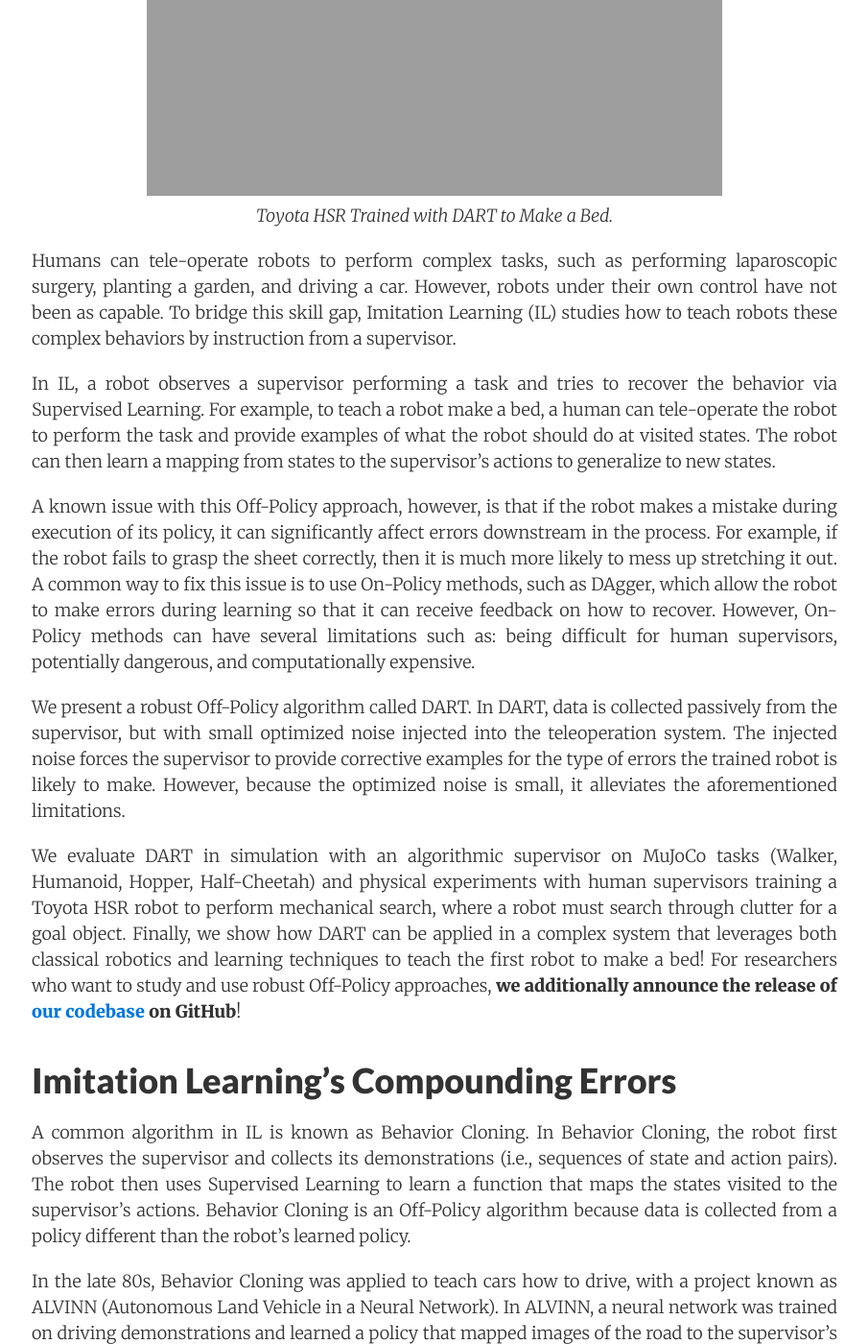
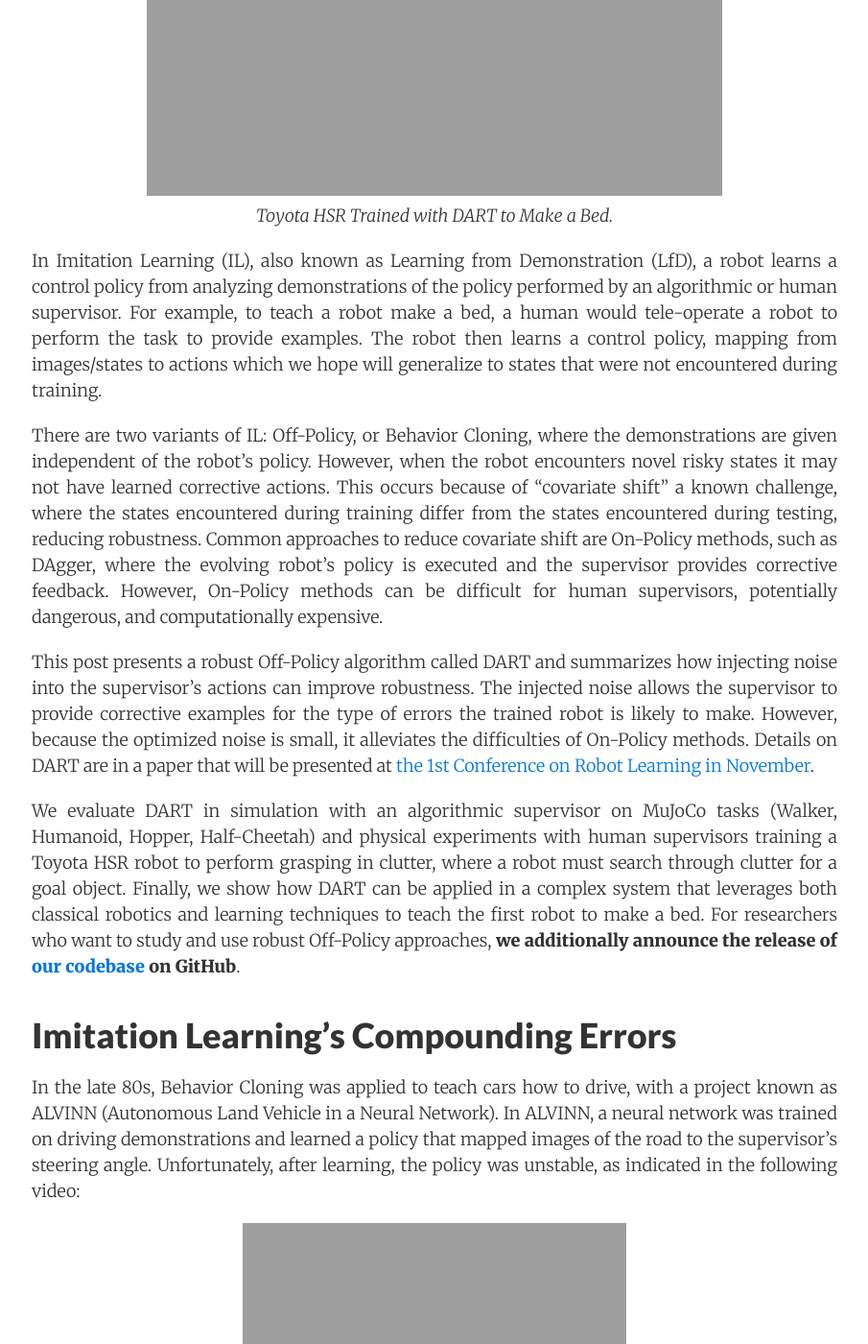
Before and after one commit to bairblog/bairblog.github.io, a Jekyll site: the page built from _posts/2017-10-26-dart.md, in a window 1280 px wide and 1400 px high, scrolled down 766 px. Shown: the whole window at 96% size, without its empty margins (187-1092 px from the left). Built offline with Jekyll 4.4.1, drawn with Linux system fonts in a browser that asks for light colours; nearby versions of some CDN libraries; formulas are drawn with MathJax 3; some of the changed text lies outside the part shown.

Commit message:
last minute changes to DART post

```diff
--- a/_posts/2017-10-26-dart.md
+++ b/_posts/2017-10-26-dart.md
@@ -17,57 +17,48 @@ Toyota HSR Trained with DART to Make a Bed.
 </i>
 </p>
 
-Humans can tele-operate robots to perform complex tasks, such as performing
-laparoscopic surgery, planting a garden, and driving a car. However, robots
-under their own control have not been as capable. To bridge this skill gap,
-Imitation Learning (IL) studies how to teach robots these complex behaviors by
-instruction from a supervisor.
+In Imitation Learning (IL), also known as Learning from Demonstration (LfD), a
+robot learns a control policy from analyzing demonstrations of the policy
+performed by an algorithmic or human supervisor. For example, to teach a robot
+make a bed, a human would tele-operate a robot to perform the task to provide
+examples.  The robot then learns a control policy, mapping from images/states to
+actions which we hope will generalize to states that were not encountered during
+training.
 
-In IL, a robot observes a supervisor performing a task and tries to recover
-the behavior via Supervised Learning. For example, to teach a robot make a
-bed, a human can tele-operate the robot to perform the task and provide
-examples of what the robot should do at visited states. The robot can then
-learn a mapping from states to the supervisor’s actions to generalize to new
-states.
+There are two variants of IL: Off-Policy, or Behavior Cloning, where the
+demonstrations are given independent of the robot's policy.  However, when the
+robot encounters novel risky states it may not have learned corrective actions.
+This occurs because of "covariate shift"  a known challenge, where the states
+encountered during training differ from the states encountered during testing,
+reducing robustness. Common approaches to reduce covariate shift are On-Policy
+methods, such as DAgger, where the evolving robot's policy is executed and the
+supervisor provides corrective feedback. However, On-Policy methods can be
+difficult for human supervisors, potentially dangerous, and computationally
+expensive.
 
-A known issue with this Off-Policy approach, however, is that if the robot
-makes a mistake during execution of its policy, it can significantly affect
-errors downstream in the process. For example, if the robot fails to grasp the
-sheet correctly, then it is much more likely to mess up stretching it out. A
-common way to fix this issue is to use On-Policy methods, such as DAgger,
-which allow the robot to make errors during learning so that it can receive
-feedback on how to recover. However, On-Policy methods can have several
-limitations such as: being difficult for human supervisors, potentially
-dangerous, and computationally expensive.
-
-We present a robust Off-Policy algorithm called DART. In DART, data is
-collected passively from the supervisor, but with small optimized noise
-injected into the teleoperation system. The injected noise forces the
-supervisor to provide corrective examples for the type of errors the trained
-robot is likely to make.  However, because the optimized noise is small, it
-alleviates the aforementioned limitations.
+This post presents a robust Off-Policy algorithm called DART and summarizes how
+injecting noise into the supervisor's actions can improve robustness. The
+injected noise allows the supervisor to provide corrective examples for the type
+of errors the trained robot is likely to make. However, because the optimized
+noise is small, it alleviates the difficulties of On-Policy methods. Details on
+DART are in a paper that will be presented at <a
+href="http://www.robot-learning.org/">the 1st Conference on Robot Learning in
+November</a>.
 
 We evaluate DART in  simulation with an algorithmic supervisor on MuJoCo tasks
 (Walker, Humanoid, Hopper, Half-Cheetah) and physical experiments with human
-supervisors training a Toyota HSR robot to perform mechanical search, where a
+supervisors training a Toyota HSR robot to perform grasping in clutter, where a
 robot must search through clutter for a goal object.  Finally, we show how
 DART can be applied in a complex system that leverages both classical robotics
-and learning techniques to teach the first robot to make a bed! For
+and learning techniques to teach the first robot to make a bed. For
 researchers who want to study and use robust Off-Policy approaches, <strong>we
 additionally announce the release of
 <a href="https://berkeleyautomation.github.io/DART/">our codebase</a>
-on GitHub</strong>!
+on GitHub</strong>.
 
 <!--more-->
 
 # Imitation Learning's Compounding Errors
-
-A common algorithm in IL is known as Behavior Cloning.  In Behavior Cloning, the
-robot first observes the supervisor and collects its demonstrations (i.e.,
-sequences of state and action pairs). The robot then uses Supervised Learning to
-learn a function that maps the states visited to the supervisor’s actions.
-Behavior Cloning is an Off-Policy algorithm because data is collected from a
-policy different than the robot's learned policy.
 
 In the late 80s, Behavior Cloning was applied to teach cars how to drive, with a
 project known as ALVINN (Autonomous Land Vehicle in a Neural Network). In
@@ -102,13 +93,12 @@ modified. The robot should now be expected to match the supervisor on the states
 it is likely to visit. Thus, if ALVINN is likely to drift to the side of the
 road, we expect that it will know what to do in those states.
 
-We can introduce a bit of math to help formalize this objective. A robot’s
-policy and a supervisor’s policy can be denoted as $\pi_{\theta}$ and
-$$\pi_{\theta^*}$$, where $\pi$ is a function mapping state to action and $\theta$
-is a parametrization, like weights in a neural network.   We can measure how
-close two policies are by what actions they apply at a given state, which we
-refer to as the surrogate loss, $l$.  A common surrogate loss is the squared
-Euclidean distance:
+A robot’s policy and a supervisor’s policy can be denoted as $\pi_{\theta}$ and
+$$\pi_{\theta^*}$$, where $\pi$ is a function mapping state to action and
+$\theta$ is a parametrization, like weights in a neural network.   We can
+measure how close two policies are by what actions they apply at a given state,
+which we refer to as the surrogate loss, $l$.  A common surrogate loss is the
+squared Euclidean distance:
 
 $$l(\pi_{\theta}(x), \pi_{\theta^*}(x)) = \|\pi_{\theta^*}(x)
 -\pi_{\theta}(x)\|^2_2.$$
@@ -150,8 +140,8 @@ The DAgger Algorithm.
 </i>
 </p>
 
-Two years ago, we used DAgger to teach a robot to perform **mechanical search
-(shown below)**, which requires a robot to search through objects via pushing to
+Two years ago, we used DAgger to teach a robot to perform grasping in clutter
+(shown below), which requires a robot to search through objects via pushing to
 reach a desired goal object. Imitation Learning was advantageous in this task
 because we didn’t need to explicitly model the collision of multiple non-convex
 objects.
@@ -160,7 +150,7 @@ objects.
 <img src="{{site.url}}{{site.baseurl}}/assets/dart/izzy.gif"
 alt="Mechnical Search 1." width="250" height="250"><br>
 <i>
-Planar Mechanical Search.
+Planar Grasping in Clutter.
 </i>
 </p>
 
@@ -382,14 +372,14 @@ computation time, but suffers significantly in performance, suggesting DART can
 significantly reduce computation time.
 
 We finally compared DART to Behavior Cloning in a human study for the task of
-Mechanical Search, shown below.  In the task, a Toyota HSR robot was trained to
+grasping in clutter, shown below.  In the task, a Toyota HSR robot was trained to
 reach a goal object by pushing objects away with its gripper.
 
 <p style="text-align:center;">
 <img src="{{site.url}}{{site.baseurl}}/assets/dart/hsr.gif"
 alt="DART results."><br>
 <i>
-Toyota HSR Trained with DART for Mechanical Search
+Toyota HSR Trained with DART for Grasping in Clutter.
 </i>
 </p>
 
```
Also changed, not shown: other parts of _posts/2017-10-26-dart.md (+2 -1 lines).
